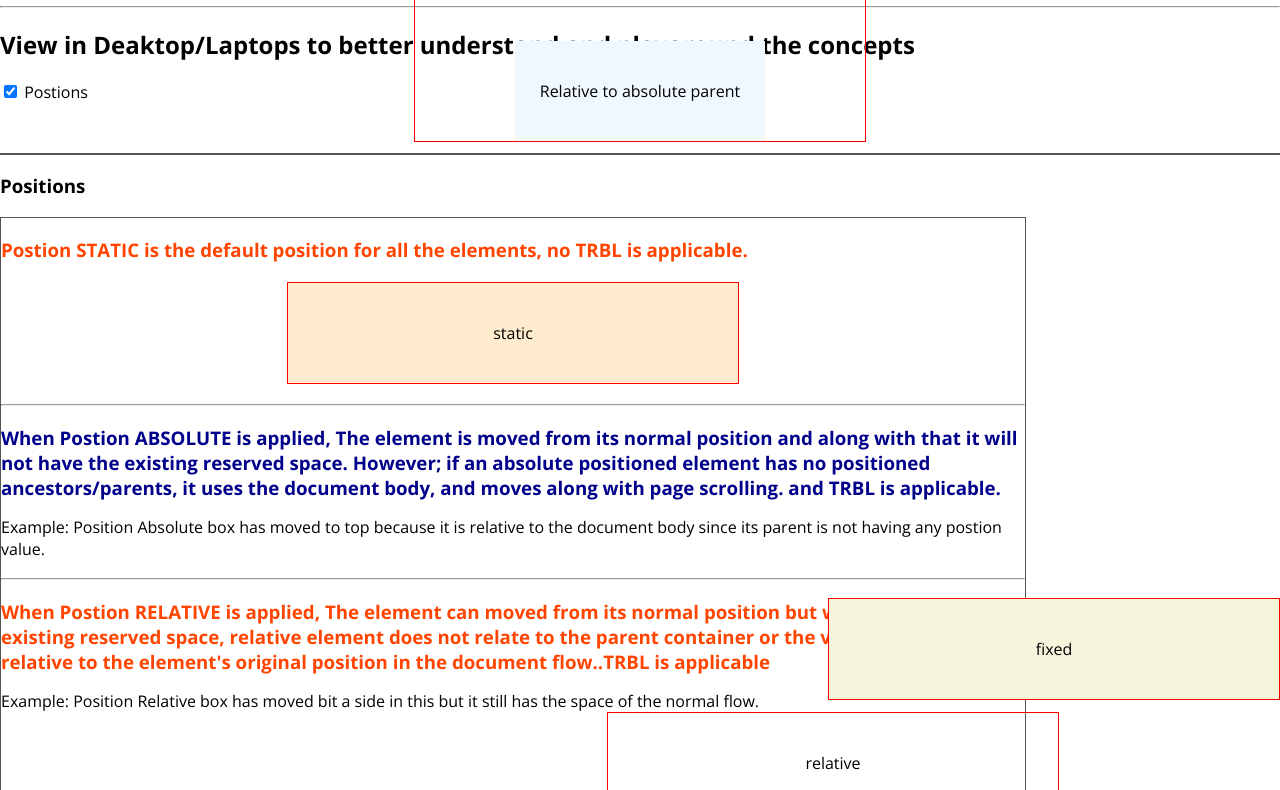
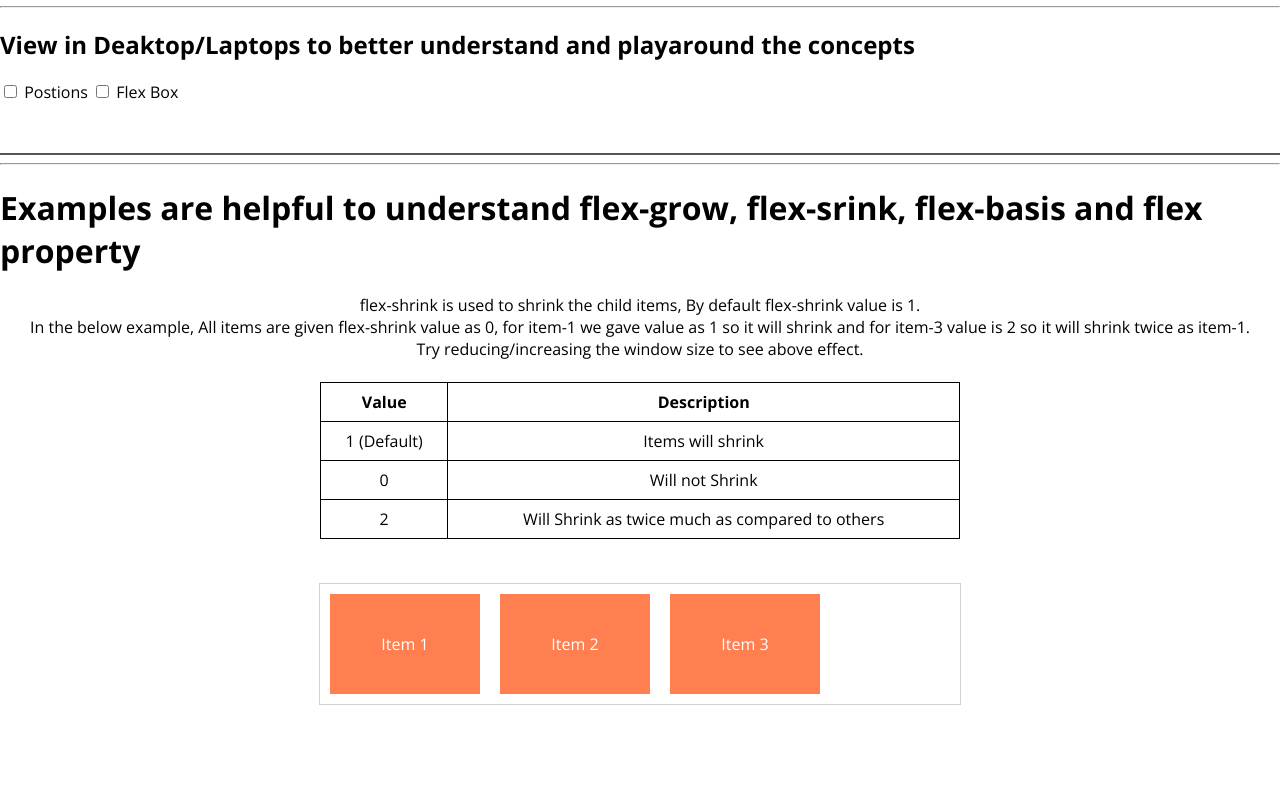
Before and after one commit to prudhvikaranam/CSS3, a plain HTML site: page index.html in a window 1280 px wide. Shown: the part 80-870 px from the top of the page. After the commit the page ends 800 px from the top, so only its background shows below. Drawn offline with nearby package versions, Linux system fonts and the light colour scheme.

Commit message:
adding flex-shrink tutorial

```diff
--- a/index.html
+++ b/index.html
@@ -20,12 +20,24 @@
     <div class="containers-checkboxes">
         <h2>View in Deaktop/Laptops to better understand and playaround the concepts</h2>
         <label>
-            <input type="checkbox" name="postions" value="postions" id="postionsInputCheckbox" onchange="onChangeContainer('postions')" checked>
+            <input type="checkbox" name="postions" value="postions" id="postionsInputCheckbox"
+                onchange="onChangeContainer('postions')">
             Postions
         </label>
+
+
+
+
+        <label>
+            <input type="checkbox" name="flexBox" value="flexBox" id="flexBoxInputCheckbox"
+                onchange="onChangeContainer('flexBoxs')">
+            Flex Box
+        </label>
+
+
     </div>
 
-    <div class="postions-block" id="postions-block">
+    <div class="postions-block hide" id="postions-block">
         <h3>Positions</h3>
 
         <div class="positions-container">
@@ -116,6 +128,53 @@
         </div>
     </div>
 
+    <hr />
+
+
+
+
+
+    <div class="flexBoxes-block" id="postions-block">
+        <h1>Examples are helpful to understand flex-grow, flex-srink, flex-basis and flex property</h1>
+        <div class="flex-container">
+            <div class="align-center">flex-shrink is used to shrink the child items, By default flex-shrink value is 1.<br/> In the below example, All items are given flex-shrink value as 0, for item-1 we gave value as 1 so it will shrink and for item-3 value is 2 so it will shrink twice as item-1. <br />Try reducing/increasing the window size to see above effect.
+                <br />
+                <br />
+                <table>
+                    <thead>
+                        <tr>
+                            <th>Value</th>
+                            <th>Description</th>
+                        </tr>
+                    </thead>
+                    <tbody>
+                        <tr>
+                            <td>1 (Default)</td>
+                            <td>Items will shrink</td>
+                        </tr>
+                        <tr>
+                            <td>0</td>
+                            <td>Will not Shrink</td>
+                        </tr>
+                        <tr>
+                            <td>2</td>
+                            <td>Will Shrink as twice much as compared to others</td>
+                        </tr>
+                    </tbody>
+                </table>
+            </div>
+            <br />
+            <br />
+            <div class="first-container">
+                <div class="item item-1">Item 1</div>
+                <div class="item item-2">Item 2</div>
+                <div class="item item-3">Item 3</div>
+            </div>
+        </div>
+    </div>
+
+
+
     <script src="script.js"></script>
 
 </body>
--- a/script.js
+++ b/script.js
@@ -6,5 +6,12 @@ const onChangeContainer = (containerId) => {
         } else {
             document.getElementsByClassName('postions-block')[0].classList.remove(`hide`);
         }
+    }else if(containerId === 'flexBoxs'){
+        const postionsInputContainer = document.getElementById('flexBoxInputCheckbox');
+        if (!postionsInputContainer.checked) {
+            document.getElementsByClassName('flexBoxes-block')[0].classList.add(`hide`);
+        } else {
+            document.getElementsByClassName('flexBoxes-block')[0].classList.remove(`hide`);
+        }
     }
 }
--- a/style.css
+++ b/style.css
@@ -7,12 +7,25 @@ body {
     font-family: "Open Sans", serif;
 }
 
-.containers-checkboxes{
+.align-center {
+    display: flex;
+    justify-content: center;
+    flex-direction: column;
+    align-items: center;
+    text-align: center;
+}
+
+.containers-checkboxes {
     padding-bottom: 50px;
     border-bottom: 2px solid #555;
+    position: sticky;
+    top: 0px;
+    z-index: 100;
+    background-color: white;
 }
 
-.postions-block.hide{
+.postions-block.hide,
+.flexBoxes-block.hide {
     display: none;
 }
 
@@ -55,6 +68,7 @@ body {
     top: 0px;
     right: 100px;
     left: 100px;
+    z-index: 100;
 }
 
 .p-absolute {
@@ -82,6 +96,7 @@ body {
 .sticky {
     position: sticky;
     top: 0px;
+    z-index: 100;
 }
 
 .static-description {
@@ -95,6 +110,61 @@ body {
 }
 
 
-.show-postions{
+.show-postions {
     display: none;
 }
+
+
+
+
+/* Code for Flex-Boxes */
+
+.first-container {
+    display: flex;
+    width: 50%;
+    border: 1px solid #5554;
+    margin: auto;
+    /* flex-wrap: wrap; */
+}
+
+.flex-container .item {
+    width: 150px;
+    height: 100px;
+    background-color: coral;
+    color: white;
+    margin: 10px;
+    text-align: center;
+    line-height: 100px;
+    flex-shrink: 0;
+}
+
+.item-1{
+    flex-shrink: 1 !important;
+}
+
+.item-3{
+    flex-shrink: 2 !important;
+}
+
+
+
+
+
+
+
+
+table {
+    width: 50%;
+    border-collapse: collapse;
+    /* Merges table borders */
+}
+
+th,
+td {
+    border: 1px solid black;
+    /* Adds borders to table cells */
+    padding: 8px;
+    /* Adds space inside cells */
+    text-align: center;
+    /* Centers text inside cells */
+}
```
